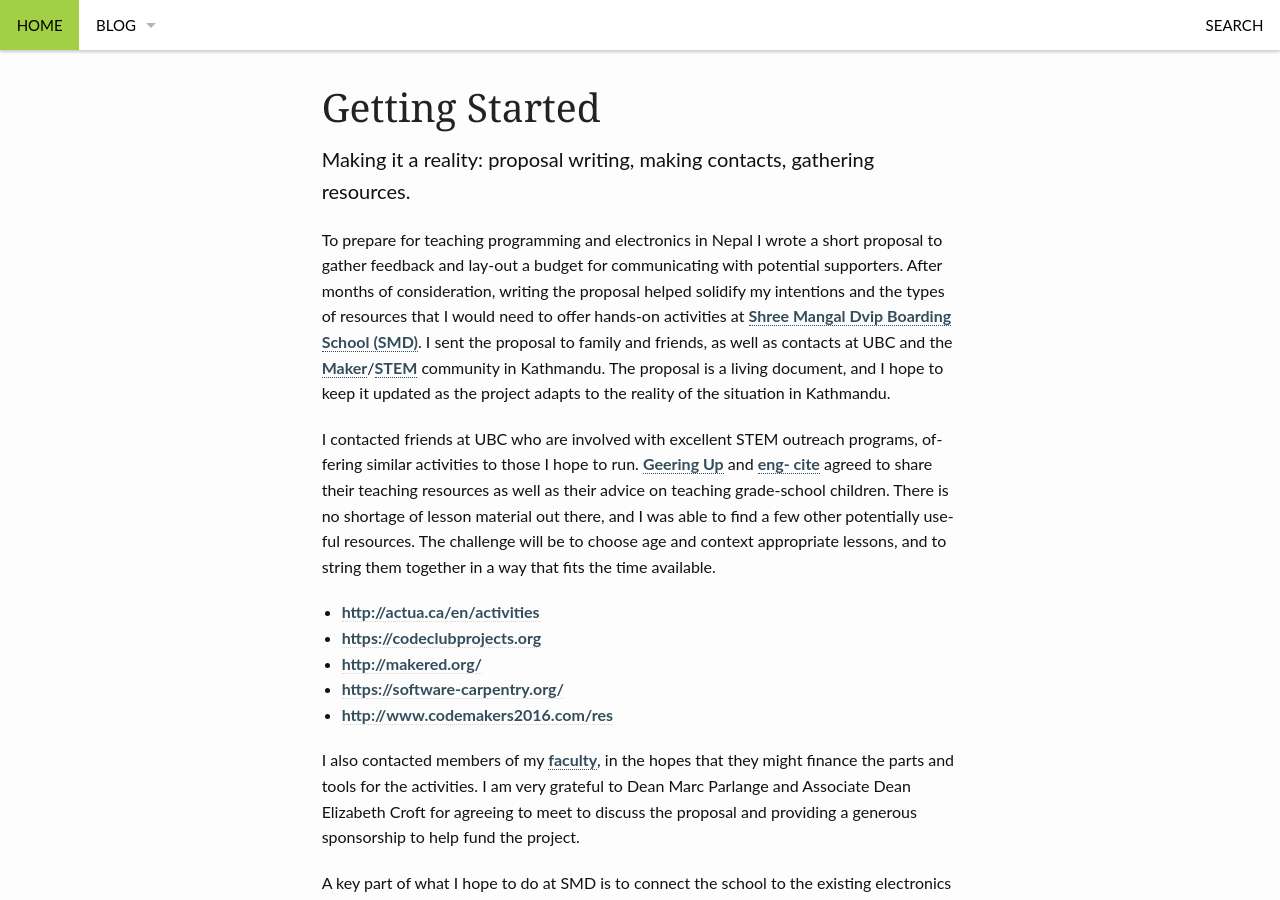
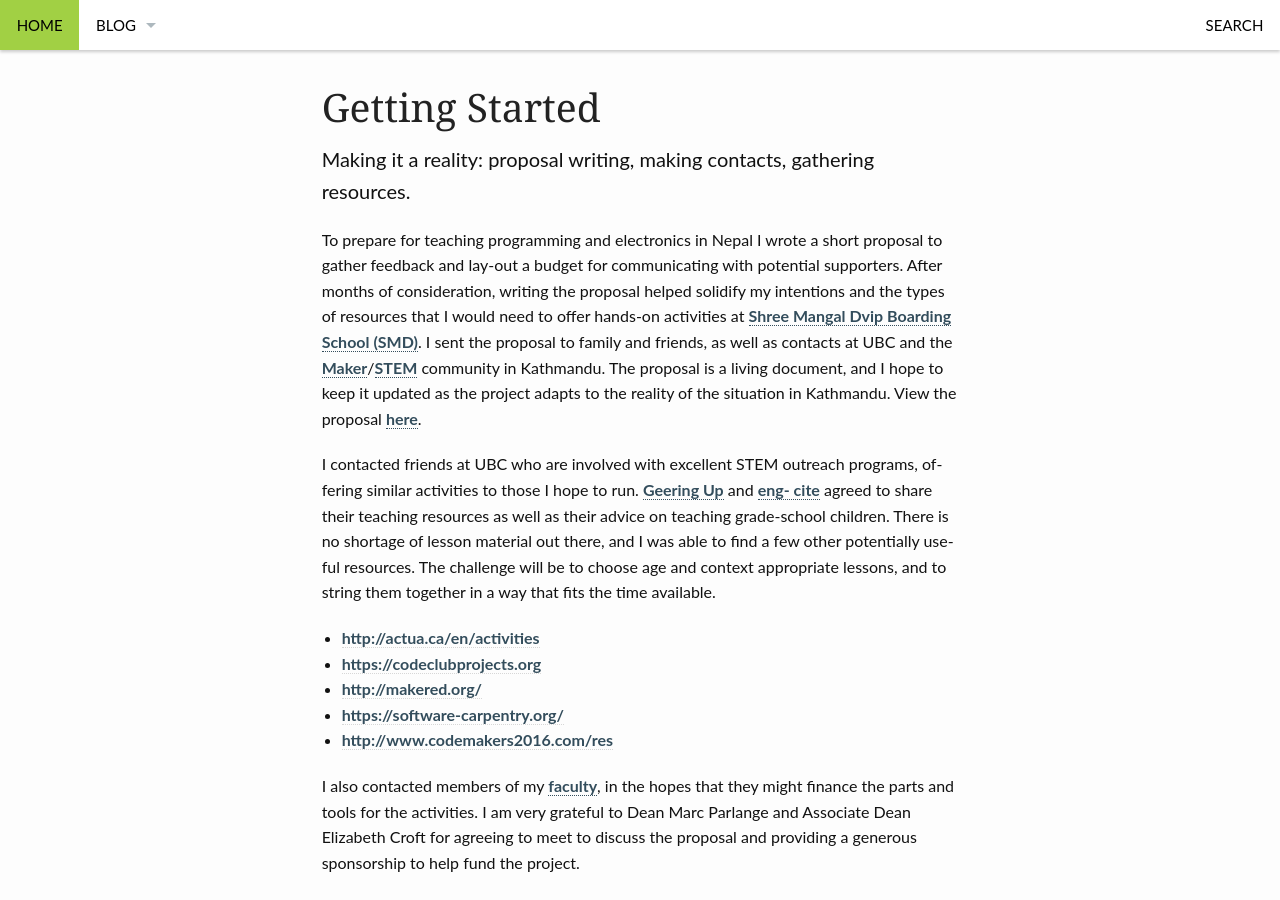
Before and after one commit to hpigot/hpigot.github.io, a Jekyll site: the page built from _posts/2017-07-31-gettingstarted.md, in a window 1280 px wide and 900 px high. Built offline with Jekyll 4.4.1, drawn with Linux system fonts in a browser that asks for light colours.

Commit message:
proposal file uploaded and linked

```diff
--- a/_posts/2017-07-31-gettingstarted.md
+++ b/_posts/2017-07-31-gettingstarted.md
@@ -7,7 +7,7 @@ category:
     - nepal
 ---
 
-To prepare for teaching programming and electronics in Nepal I wrote a short proposal to gather feedback and lay-out a budget for communicating with potential supporters. After months of consideration, writing the proposal helped solidify my intentions and the types of resources that I would need to offer hands-on activities at [Shree Mangal Dvip Boarding School (SMD)](https://www.himalayanchildren.org/). I sent the proposal to family and friends, as well as contacts at UBC and the [Maker](https://en.wikipedia.org/wiki/Maker_culture)/[STEM](https://en.wikipedia.org/wiki/Science,_technology,_engineering,_and_mathematics) community in Kathmandu. The proposal is a living document, and I hope to keep it updated as the project adapts to the reality of the situation in Kathmandu.
+To prepare for teaching programming and electronics in Nepal I wrote a short proposal to gather feedback and lay-out a budget for communicating with potential supporters. After months of consideration, writing the proposal helped solidify my intentions and the types of resources that I would need to offer hands-on activities at [Shree Mangal Dvip Boarding School (SMD)](https://www.himalayanchildren.org/). I sent the proposal to family and friends, as well as contacts at UBC and the [Maker](https://en.wikipedia.org/wiki/Maker_culture)/[STEM](https://en.wikipedia.org/wiki/Science,_technology,_engineering,_and_mathematics) community in Kathmandu. The proposal is a living document, and I hope to keep it updated as the project adapts to the reality of the situation in Kathmandu. View the proposal [here][proposal].
 
 I contacted friends at UBC who are involved with excellent STEM outreach programs, offering similar activities to those I hope to run. [Geering Up](http://www.geeringup.apsc.ubc.ca/about/) and [eng- cite](http://engcite.engineering.ubc.ca/) agreed to share their teaching resources as well as their advice on teaching grade-school children. There is no shortage of lesson material out there, and I was able to find a few other potentially useful resources. The challenge will be to choose age and context appropriate lessons, and to string them together in a way that fits the time available.
 
@@ -26,3 +26,5 @@ A key part of what I hope to do at SMD is to connect the school to the existing
 *	[Innovation Hub Kathmandu](http://fncci.org/innovation-hub-159.html)
 
 Another critical step in preparation for leaving for Nepal was to purchase components and tools that will be used in the activities. The postal service is unreliable in Nepal, and I wanted to order inexpensive parts directly from China, or buy from reputable sellers here in Canada. Everything has been packed into my carry-on luggage. Not having a clear idea of what activities I will run, I decided to purchase a broad range of general components that will enable activities using Arduino microcontrollers and Raspberry Pi single-board computers. Both are tools specifically designed for education and have strong online communities. Geering Up recommended 5-10 students for a single instructor, so I chose to purchase quantities to accommodate those numbers. Components that are easily broken, lost, or very inexpensive in quantity were bought in higher numbers (i.e. resistors, LEDs, buttons).
+
+[proposal]: /files/nepalproposal.pdf
```
Also changed, not shown: 1 other file.
